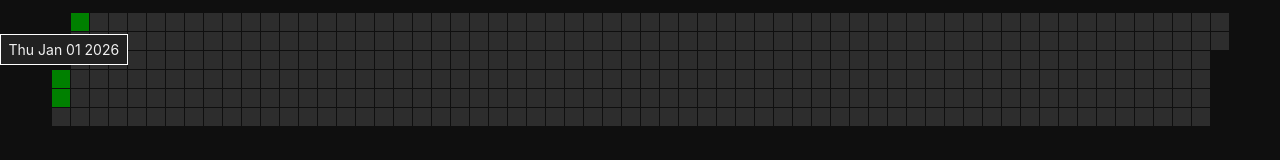
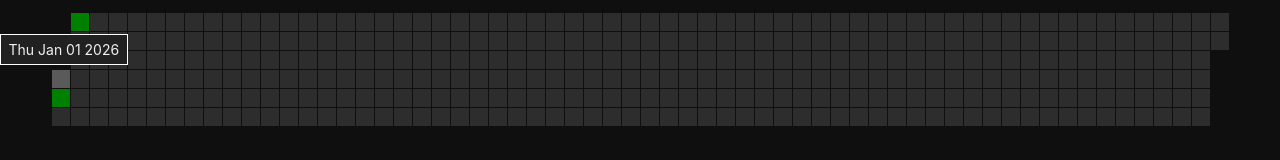
Before and after one commit to Feenixtm/test_v1, a React (Vite) app: page /heatmaps/yearly in a window 1280 px wide. In both pictures the pointer is over the element 60 px from the left and 474 px from the top of the page. Shown: the part 396-556 px from the top of the page. Built offline with nearby package versions, Linux system fonts and the light colour scheme.

Commit message:
Hover state bugfix for yearly heatmap date-block

```diff
--- a/src/App.css
+++ b/src/App.css
@@ -55,7 +55,7 @@ button:hover {
 }
 
 .yearly-date-block:hover {
-    background-color: var(--black-90);
+    background-color: var(--black-90) !important;
     cursor: pointer;
 }
 
--- a/src/features/heatmaps/components/YearlyHeatmap.jsx
+++ b/src/features/heatmaps/components/YearlyHeatmap.jsx
@@ -56,7 +56,10 @@ const YearlyHeatmap = () => {
                 }
                 {
                     allViewableDates.map((date, index) => (
-                        <div key={index} className="yearly-date-block relative" style={{ backgroundColor: mockCompletedDates.includes(date.toDateString()) ? "green" : "var(--black-45)" }}
+                        <div
+                            key={index}
+                            className="yearly-date-block relative"
+                            style={{ backgroundColor: mockCompletedDates.includes(date.toDateString()) ? "green" : "var(--black-45)" }}
                             onMouseOver={(e) => e.currentTarget.querySelector("span").style.display = "block"}
                             onMouseOut={(e) => e.currentTarget.querySelector("span").style.display = "none"}
                         >
```
